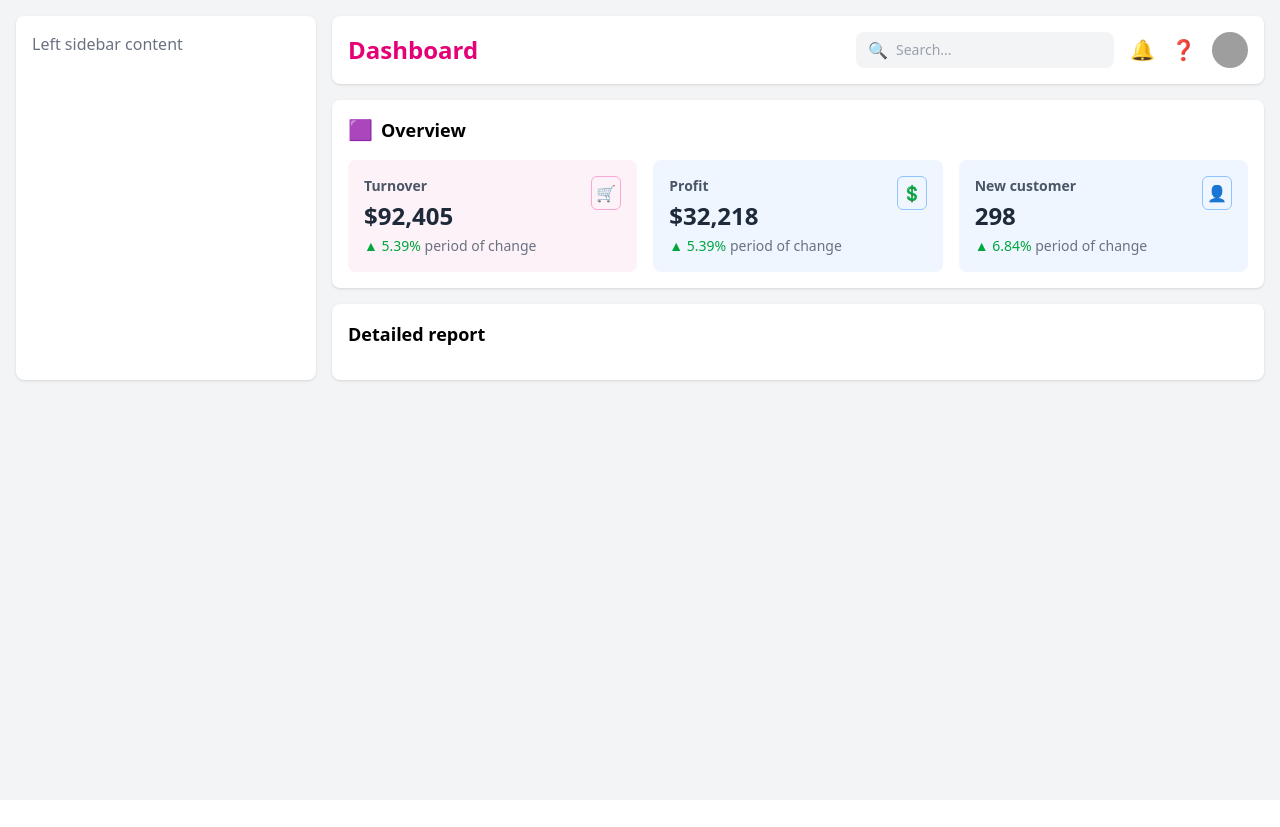
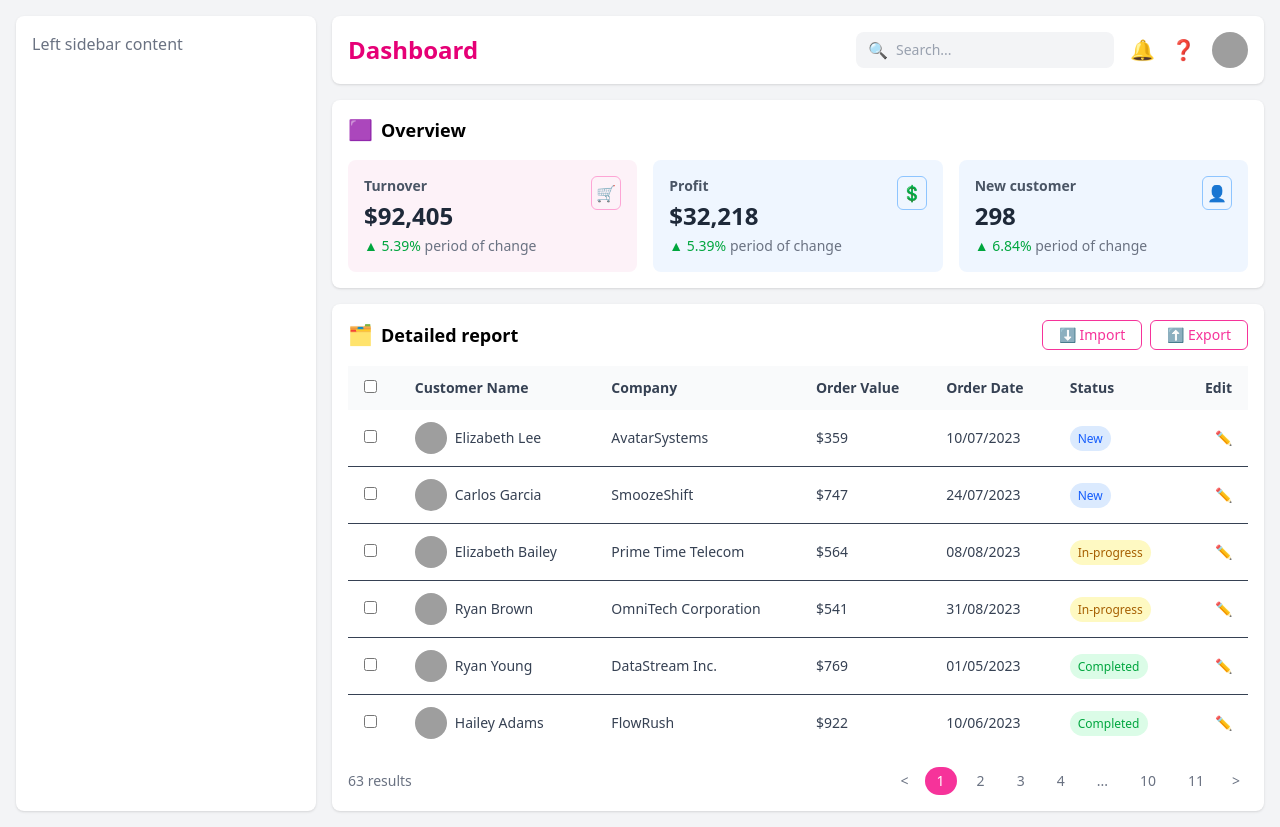
Before and after one commit to khanhlow1402/LeGiaKhanh_22691311_LTPTGD_Tuan8, a React (Vite) app in the folder adminLayout/: page / in a window 1280 px wide. Before the commit the page ends 800 px from the top, so only its background shows below. Built offline with nearby package versions, Linux system fonts and the light colour scheme; grey boxes are pictures that could not be loaded.

Commit message:
data table

```diff
--- a/adminLayout/src/components/DashboardLayout.jsx
+++ b/adminLayout/src/components/DashboardLayout.jsx
@@ -109,9 +109,156 @@ const DashboardLayout = () => {
           </div>
 
           {/* Table - phần dưới cùng bên phải */}
+          {/* Table - phần dưới cùng bên phải */}
           <div className="bg-white rounded-lg shadow p-4">
-            <h2 className="text-lg font-semibold mb-4">Detailed report</h2>
-            {/* Nội dung bảng sẽ được thêm sau */}
+            <div className="flex justify-between items-center mb-4">
+              <div className="flex items-center space-x-2">
+                <span className="text-pink-600 text-xl">🗂️</span>
+                <h2 className="text-lg font-semibold">Detailed report</h2>
+              </div>
+              <div className="space-x-2">
+                <button className="border border-pink-500 text-pink-500 px-4 py-1 rounded-md hover:bg-pink-50 text-sm">
+                  ⬇ Import
+                </button>
+                <button className="border border-pink-500 text-pink-500 px-4 py-1 rounded-md hover:bg-pink-50 text-sm">
+                  ⬆ Export
+                </button>
+              </div>
+            </div>
+
+            {/* Table */}
+            <div className="overflow-x-auto">
+              <table className="min-w-full text-sm text-left text-gray-700">
+                <thead className="bg-gray-50 font-semibold">
+                  <tr>
+                    <th className="px-4 py-3">
+                      <input type="checkbox" />
+                    </th>
+                    <th className="px-4 py-3">Customer Name</th>
+                    <th className="px-4 py-3">Company</th>
+                    <th className="px-4 py-3">Order Value</th>
+                    <th className="px-4 py-3">Order Date</th>
+                    <th className="px-4 py-3">Status</th>
+                    <th className="px-4 py-3 text-right">Edit</th>
+                  </tr>
+                </thead>
+                <tbody className="divide-y">
+                  {[
+                    {
+                      name: "Elizabeth Lee",
+                      avatar: "https://i.pravatar.cc/40?img=1",
+                      company: "AvatarSystems",
+                      value: "$359",
+                      date: "10/07/2023",
+                      status: "New",
+                    },
+                    {
+                      name: "Carlos Garcia",
+                      avatar: "https://i.pravatar.cc/40?img=2",
+                      company: "SmoozeShift",
+                      value: "$747",
+                      date: "24/07/2023",
+                      status: "New",
+                    },
+                    {
+                      name: "Elizabeth Bailey",
+                      avatar: "https://i.pravatar.cc/40?img=3",
+                      company: "Prime Time Telecom",
+                      value: "$564",
+                      date: "08/08/2023",
+                      status: "In-progress",
+                    },
+                    {
+                      name: "Ryan Brown",
+                      avatar: "https://i.pravatar.cc/40?img=4",
+                      company: "OmniTech Corporation",
+                      value: "$541",
+                      date: "31/08/2023",
+                      status: "In-progress",
+                    },
+                    {
+                      name: "Ryan Young",
+                      avatar: "https://i.pravatar.cc/40?img=5",
+                      company: "DataStream Inc.",
+                      value: "$769",
+                      date: "01/05/2023",
+                      status: "Completed",
+                    },
+                    {
+                      name: "Hailey Adams",
+                      avatar: "https://i.pravatar.cc/40?img=6",
+                      company: "FlowRush",
+                      value: "$922",
+                      date: "10/06/2023",
+                      status: "Completed",
+                    },
+                  ].map((row, idx) => (
+                    <tr key={idx} className="hover:bg-gray-50">
+                      <td className="px-4 py-3">
+                        <input type="checkbox" />
+                      </td>
+                      <td className="px-4 py-3 flex items-center space-x-2">
+                        <img
+                          src={row.avatar}
+                          alt=""
+                          className="w-8 h-8 rounded-full"
+                        />
+                        <span className="font-medium">{row.name}</span>
+                      </td>
+                      <td className="px-4 py-3">{row.company}</td>
+                      <td className="px-4 py-3">{row.value}</td>
+                      <td className="px-4 py-3">{row.date}</td>
+                      <td className="px-4 py-3">
+                        <span
+                          className={`
+                px-2 py-1 text-xs rounded-full font-medium
+                ${row.status === "New" ? "bg-blue-100 text-blue-600" : ""}
+                ${
+                  row.status === "In-progress"
+                    ? "bg-yellow-100 text-yellow-700"
+                    : ""
+                }
+                ${
+                  row.status === "Completed"
+                    ? "bg-green-100 text-green-600"
+                    : ""
+                }
+              `}
+                        >
+                          {row.status}
+                        </span>
+                      </td>
+                      <td className="px-4 py-3 text-right">✏️</td>
+                    </tr>
+                  ))}
+                </tbody>
+              </table>
+            </div>
+
+            {/* Footer */}
+            <div className="flex justify-between items-center mt-4 text-sm text-gray-500">
+              <span>63 results</span>
+              <div className="flex items-center space-x-2">
+                <button className="px-2 py-1 rounded hover:bg-gray-200">
+                  &lt;
+                </button>
+                {[1, 2, 3, 4, "...", 10, 11].map((page, i) => (
+                  <button
+                    key={i}
+                    className={`px-3 py-1 rounded-full ${
+                      page === 1
+                        ? "bg-pink-500 text-white"
+                        : "hover:bg-gray-200"
+                    }`}
+                  >
+                    {page}
+                  </button>
+                ))}
+                <button className="px-2 py-1 rounded hover:bg-gray-200">
+                  &gt;
+                </button>
+              </div>
+            </div>
           </div>
         </div>
       </div>
```
Also changed, not shown: 2 other files (tests, documents, lock files or other folders).
